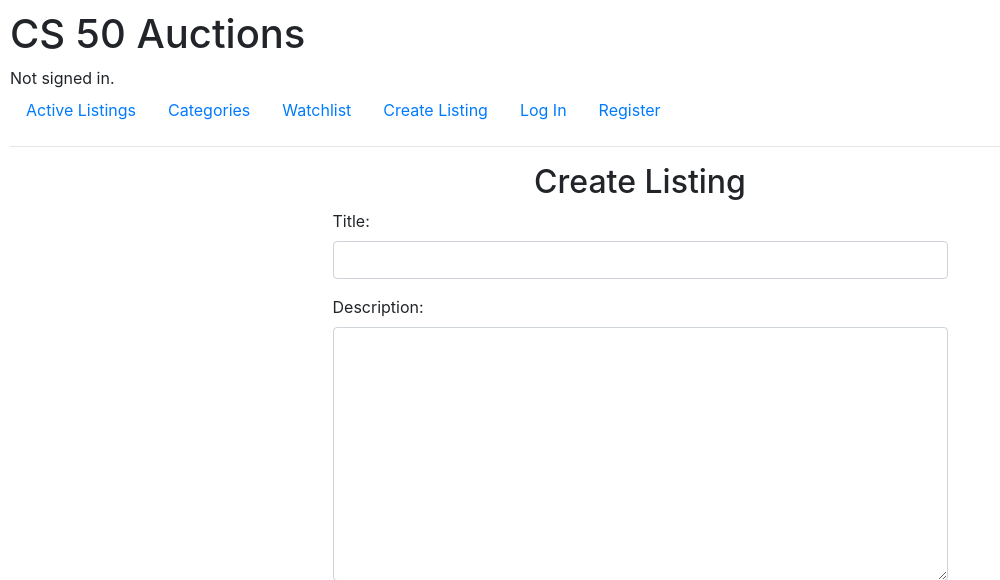
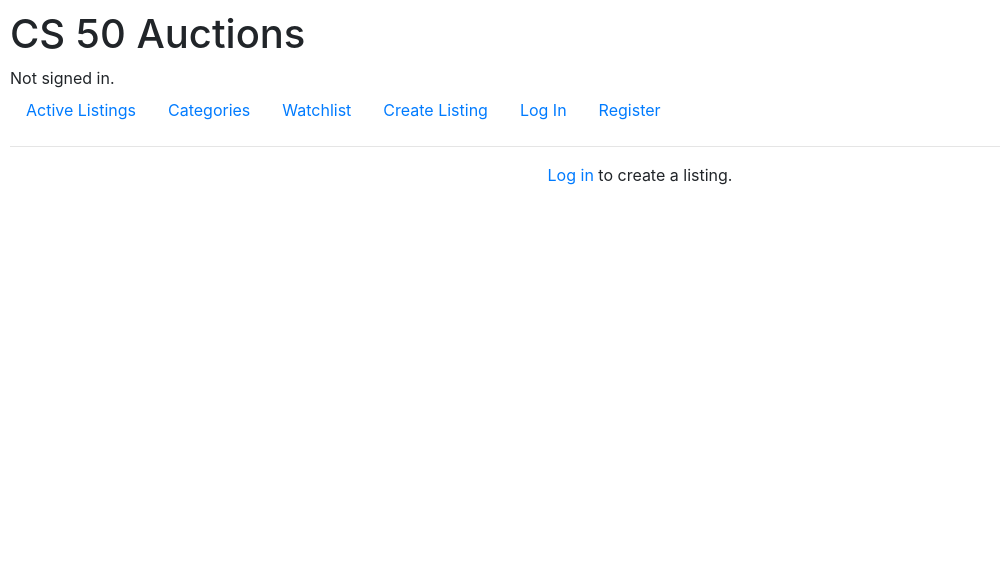
Before and after one commit to Felipe-dot/CS50-Commerce, a Django app: page /create/ in a window 1280 px wide. Shown: the top 580 px of the page, without its empty margins (0-1000 px from the left). After the commit the page ends 185 px from the top, so only its background shows below. Run offline with Django 3.2, Linux system fonts and the light colour scheme; data that the repository does not hold is empty; some libraries are stand-ins or nearby versions.

Commit message:
create listing view only if user is authenticated

```diff
--- a/auctions/templates/auctions/create_listing.html
+++ b/auctions/templates/auctions/create_listing.html
@@ -1,6 +1,7 @@
 {% extends "auctions/layout.html" %}
 
 {% block body %}
+    {% if user.is_authenticated %}
         <h2 class="text-center">Create Listing</h2>
         <div class="row justify-content-center">
             <div class="col-md-6">
@@ -30,4 +31,9 @@
                 </form>
             </div>
         </div>
+    {% else %}
+    <p class="text-center">
+        <a href="{% url 'login' %}">Log in</a> to create a listing.
+    </p>
+    {%endif%}
 {% endblock %}
```
Lines whose indentation alone changed are shown as unchanged.
